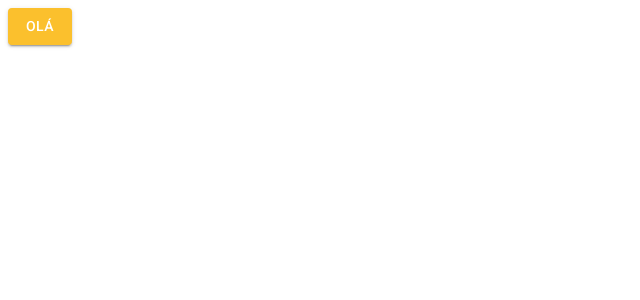
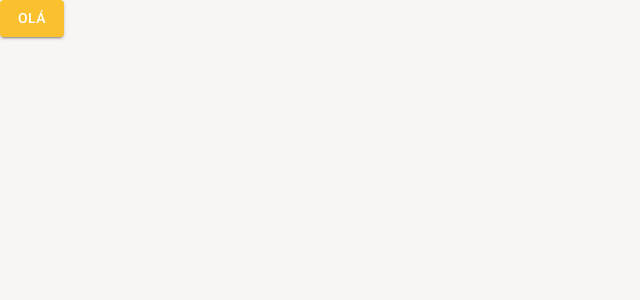
Before and after one commit to pedrogles/react, a React (Vite) app in the folder materialUI/peoplecitiesapp/: page /pagina-inicial in a window 1280 px wide. Shown: the top 300 px of the page, without its empty margins (0-640 px from the left). Built offline with nearby package versions, Linux system fonts and the light colour scheme.

Commit message:
Feat: Dark theme and theme change

```diff
--- a/materialUI/peoplecitiesapp/src/index.css
+++ b/materialUI/peoplecitiesapp/src/index.css
@@ -0,0 +1,5 @@
+* {
+    padding: 0;
+    margin: 0;
+    box-sizing: border-box;
+}
--- a/materialUI/peoplecitiesapp/src/routes/index.tsx
+++ b/materialUI/peoplecitiesapp/src/routes/index.tsx
@@ -1,10 +1,12 @@
 import { Button } from "@mui/material";
 import { Navigate, Route, Routes } from "react-router-dom";
+import { useAppThemeContext } from "../shared/contexts/ThemeContext";
 
 export const AppRoutes = () => {
+    const { toggleTheme } = useAppThemeContext();
     return (
         <Routes>
-            <Route path="/pagina-inicial" element={<Button variant="contained" color="primary">Olá</Button>} />
+            <Route path="/pagina-inicial" element={<Button variant="contained" color="primary" onClick={toggleTheme}>Olá</Button>} />
             <Route path="*" element={<Navigate to="/pagina-inicial" />}/>
         </Routes>
     )
--- /dev/null
+++ b/materialUI/peoplecitiesapp/src/shared/contexts/ThemeContext.tsx
@@ -0,0 +1,41 @@
+import { createContext, useCallback, useContext, useMemo, useState } from "react";
+import { Box, ThemeProvider } from "@mui/material";
+import { LightTheme, DarkTheme } from "../themes/index";
+
+interface IThemeContextData {
+  themeName: "light" | "dark";
+  toggleTheme: () => void;
+};
+
+interface IAppThemeProviderProps {
+    children: React.ReactNode;
+};
+
+const ThemeContext = createContext({} as IThemeContextData);
+
+export const useAppThemeContext = () => {
+    return useContext(ThemeContext);
+};
+
+export const AppThemeProvider: React.FC<IAppThemeProviderProps> = ({ children }) => {
+  const [themeName, setThemeName] = useState<"light" | "dark">("light");
+
+  const toggleTheme = useCallback(() => {
+    setThemeName(oldThemeName => oldThemeName === "light" ? "dark" : "light");
+  }, [themeName]);
+
+  const theme = useMemo(() => {
+    if (themeName === "light") return LightTheme;
+    return DarkTheme;
+  }, [themeName]);
+
+  return (
+    <ThemeContext.Provider value={{ themeName, toggleTheme }}>
+      <ThemeProvider theme={theme}>
+        <Box width='100vw' height='100vh' bgcolor={theme.palette.background.default}>
+            {children}
+        </Box>
+      </ThemeProvider>
+    </ThemeContext.Provider>
+  );
+};
--- /dev/null
+++ b/materialUI/peoplecitiesapp/src/shared/themes/Dark.ts
@@ -0,0 +1,24 @@
+import { createTheme } from "@mui/material";
+import { cyan, yellow } from "@mui/material/colors";
+
+export const DarkTheme = createTheme({
+    palette: {
+        primary: {
+            main: yellow[700],
+            dark: yellow[800],
+            light: yellow[500],
+            contrastText: '#ffffff'
+        },
+        secondary: {
+            main: cyan[500],
+            dark: cyan[400],
+            light: cyan[300],
+            contrastText: '#ffffff'
+        },
+        background: {
+            default: '#202124',
+            paper: '#303134'
+        }
+
+    }
+})
--- a/materialUI/peoplecitiesapp/src/shared/themes/index.ts
+++ b/materialUI/peoplecitiesapp/src/shared/themes/index.ts
@@ -1 +1,2 @@
 export * from './Light';
+export * from './Dark';
```
Also changed, not shown: materialUI/peoplecitiesapp/src/App.tsx (+3 -4 lines).
